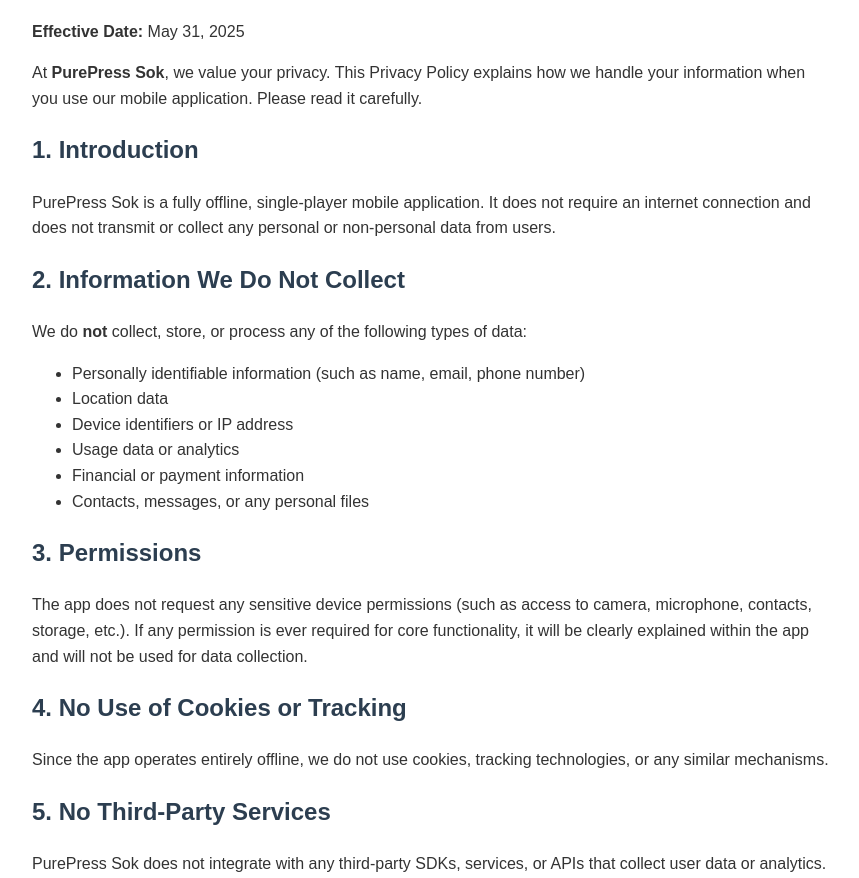
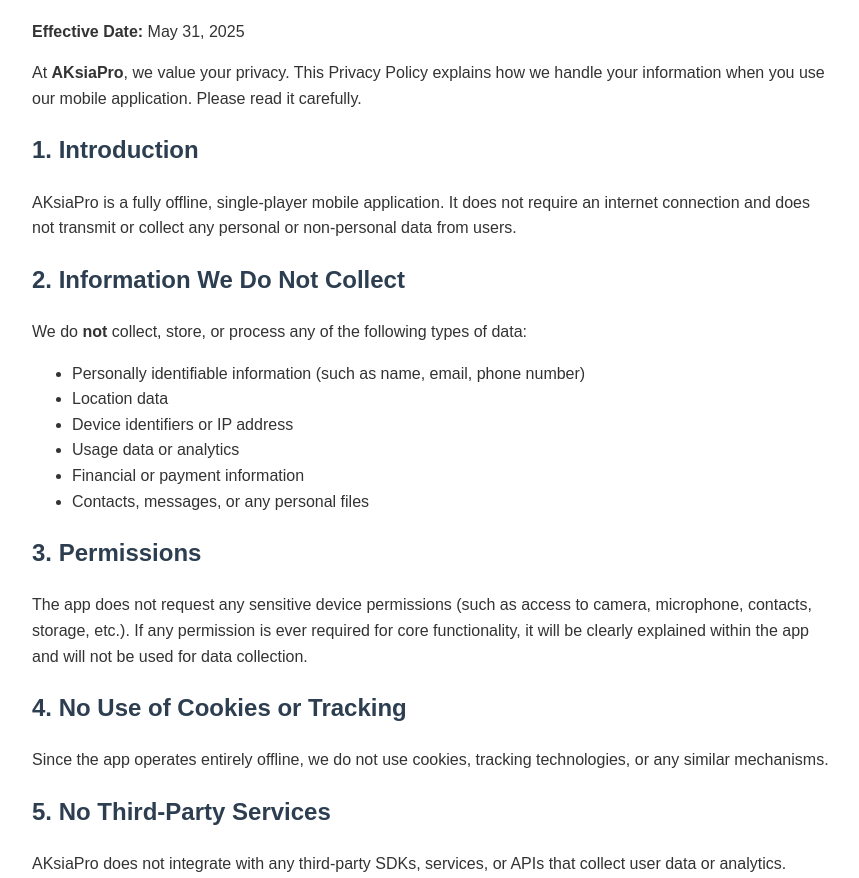
Before and after one commit to koman96/PurePress-Sok_priv, a plain HTML site: page index.html in a window 1280 px wide. Shown: the part 94-972 px from the top of the page, without its empty margins (8-867 px from the left). Drawn offline with Linux system fonts and the light colour scheme.

Commit message:
Update index.html

```diff
--- a/index.html
+++ b/index.html
@@ -2,7 +2,7 @@
 <html lang="en">
 <head>
   <meta charset="UTF-8">
-  <title>Privacy Policy - PurePress Sok</title>
+  <title>Privacy Policy - AKsiaPro</title>
   <style>
     body {
       font-family: Arial, sans-serif;
@@ -20,10 +20,10 @@
   <h1>Privacy Policy</h1>
   <p><strong>Effective Date:</strong> May 31, 2025</p>
 
-  <p>At <strong>PurePress Sok</strong>, we value your privacy. This Privacy Policy explains how we handle your information when you use our mobile application. Please read it carefully.</p>
+  <p>At <strong>AKsiaPro</strong>, we value your privacy. This Privacy Policy explains how we handle your information when you use our mobile application. Please read it carefully.</p>
 
   <h2>1. Introduction</h2>
-  <p>PurePress Sok is a fully offline, single-player mobile application. It does not require an internet connection and does not transmit or collect any personal or non-personal data from users.</p>
+  <p>AKsiaPro is a fully offline, single-player mobile application. It does not require an internet connection and does not transmit or collect any personal or non-personal data from users.</p>
 
   <h2>2. Information We Do Not Collect</h2>
   <p>We do <strong>not</strong> collect, store, or process any of the following types of data:</p>
@@ -43,7 +43,7 @@
   <p>Since the app operates entirely offline, we do not use cookies, tracking technologies, or any similar mechanisms.</p>
 
   <h2>5. No Third-Party Services</h2>
-  <p>PurePress Sok does not integrate with any third-party SDKs, services, or APIs that collect user data or analytics.</p>
+  <p>AKsiaPro does not integrate with any third-party SDKs, services, or APIs that collect user data or analytics.</p>
 
   <h2>6. Children’s Privacy</h2>
   <p>This application is suitable for users of all ages. We do not knowingly collect data from children under the age of 13. Since no data is collected at all, there is no risk of misuse.</p>
@@ -61,6 +61,6 @@
   <p>If you have any questions, concerns, or feedback about this Privacy Policy, please feel free to contact us at:</p>
   <p>Email: <a href="mailto:mohamedyossef161@gmail.com">mohamedyossef161@gmail.com</a></p>
 
-  <p>By using PurePress Sok, you agree to this Privacy Policy.</p>
+  <p>By using AKsiaPro, you agree to this Privacy Policy.</p>
 </body>
 </html>
```
